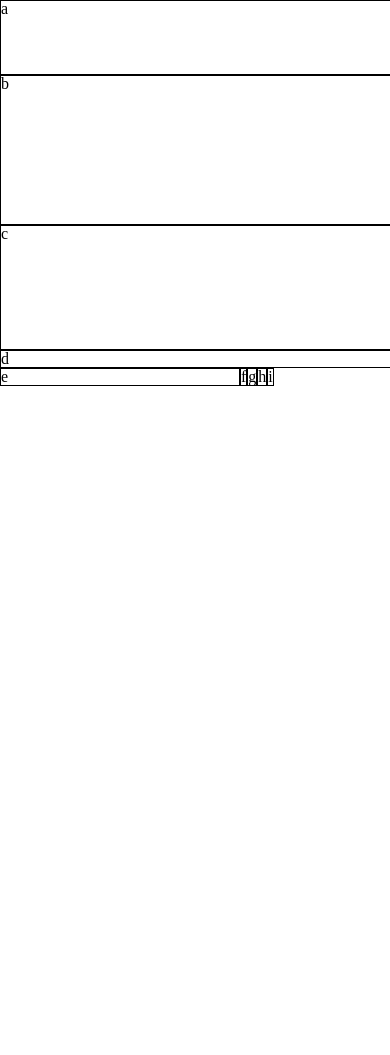
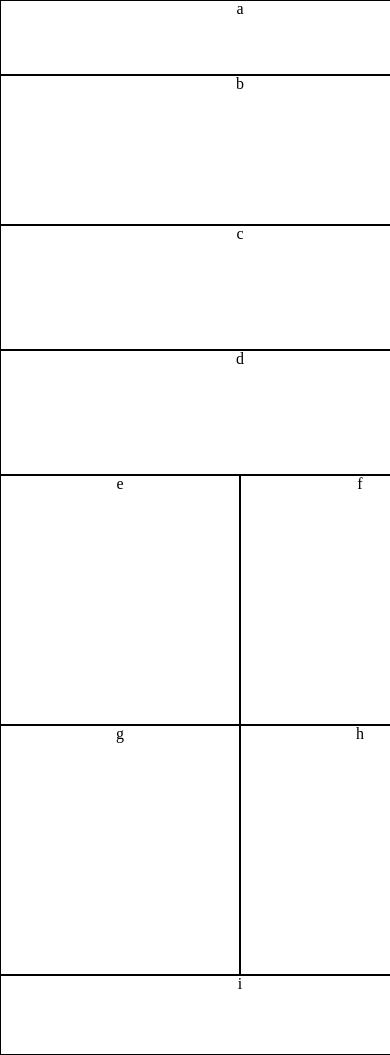
Before and after one commit to SharinaS/lab-01, a plain HTML site: page index.html in a window 390 px wide. Shown: the top 1055 px of the page. Before the commit the page ends 844 px from the top, so only its background shows below. Drawn offline with Linux system fonts and the light colour scheme.

Commit message:
completed mobile wireframing, except for color

```diff
--- a/css/layout.css
+++ b/css/layout.css
@@ -8,9 +8,10 @@ body {
   }
 
 div {
-
     float: left;
     border: 1px solid black;
+    text-align: center;
+
 }
 
 #a {
@@ -35,20 +36,39 @@ div {
 
 #d {
     width: 480px;
-    height: 125;
+    height: 125px;
 }
 
 #e {
     width: 240px;
-    height: 250;
+    height: 250px;
+}
+
+#f {
+    width: 240px;
+    height: 250px;
+}
+
+#g {
+    width: 240px;
+    height: 250px;
+}
+
+#h {
+    width: 240px;
+    height: 250px;
+}
+
+#i {
+    width: 480px;
+    height: 80px;
 }
 
 
-/*
+
 @media(min-width: 768px){
     body {
         width: 768px;
         margin: auto;
     }
 }
-*/
```
